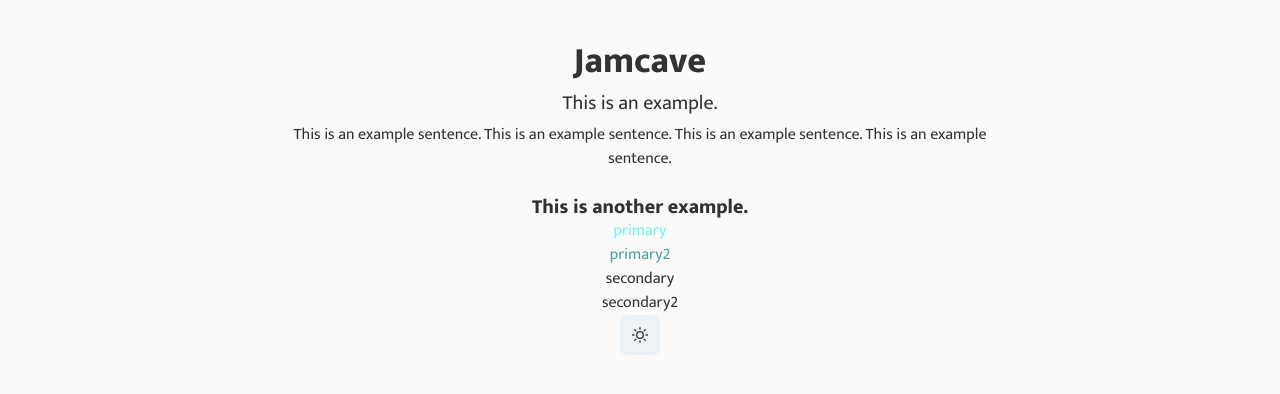
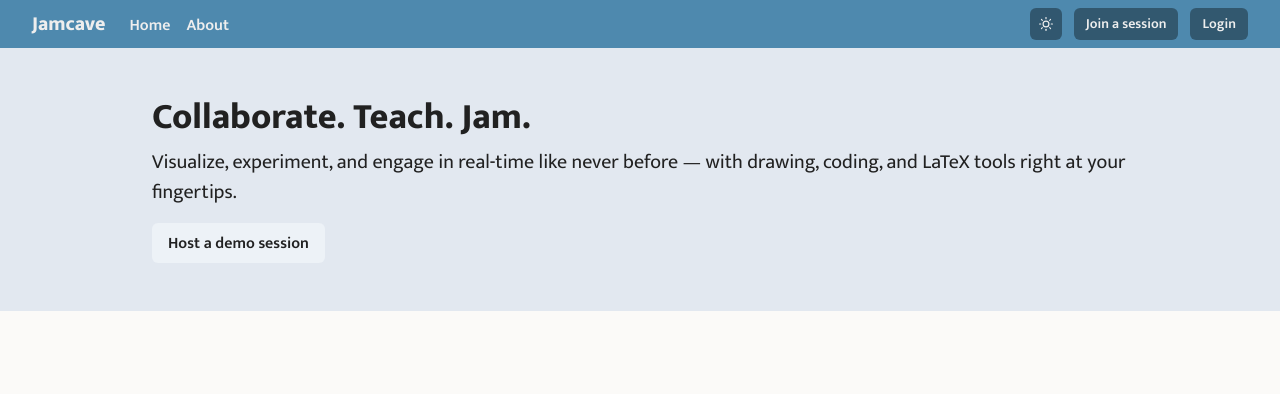
Before and after one commit to linkai101/jamcave, a Next.js app: page / in a window 1280 px wide. Shown: the top 394 px of the page. Built offline with nearby package versions, Linux system fonts and the light colour scheme.

Commit message:
Update homepage, add unfinished canvas

```diff
--- /dev/null
+++ b/components/Navbar.js
@@ -0,0 +1,100 @@
+import React from 'react';
+import NextLink from 'next/link';
+
+import {
+  Container,
+  Flex,
+  Stack,
+  Box,
+  Heading,
+  Image,
+  Button,
+  Link,
+  useColorModeValue,
+} from '@chakra-ui/react';
+import { HamburgerIcon, CloseIcon } from '@chakra-ui/icons';
+
+import ColorModeToggle from '../components/ColorModeToggle';
+
+export default function Navbar({ ...rest }) {
+  const [isOpen, setIsOpen] = React.useState(false);
+  const toggle = () => setIsOpen(!isOpen);
+
+  return (
+    <Box
+      position="sticky" top={0} zIndex={999}
+      bg={useColorModeValue('primary','primary2')} color="text.onPrimary"
+      {...rest}
+    >
+      <Container maxW="container.xl" px={8} py={2}>
+        <Flex as="nav" direction="row" align="center" justify="space-between" wrap="wrap">
+          <Logo mr={2}/>
+          <Toggle toggle={toggle} isOpen={isOpen}/>
+          <Links flex={1} display={{ base: isOpen ? "block" : "none", sm: "block" }}/>
+        </Flex>
+      </Container>
+    </Box>
+  )
+}
+
+function Logo({ ...rest }) {
+  return (
+    <NextLink href="/" passHref>
+      <Link {...rest}>
+        <Heading size="md">Jamcave</Heading>
+      </Link>
+    </NextLink>
+  );
+}
+
+function Links({ ...rest }) {
+  return (
+    <Box {...rest} pl={4} flexBasis={{ base: "100%", sm: "auto" }}>
+      <Flex
+        direction={["column", "row", "row", "row"]}
+        py={[4, 0, 0, 0]}
+      >
+        <Stack flex={1} pt={1}
+          direction="row"
+          justify={["center", "flex-start", "flex-start", "flex-start"]}
+          align="center"
+          spacing={4}
+        >
+          <NextLink href="/" passHref>
+            <Link fontWeight="semibold">Home</Link>
+          </NextLink>
+          <NextLink href="/" passHref>
+            <Link fontWeight="semibold">About</Link>
+          </NextLink>
+        </Stack>
+        <Stack
+          direction="row"
+          justify={["center", "flex-end", "flex-end", "flex-end"]}
+          align="center"
+          spacing={3}
+          pt={[4, 0, 0, 0]}
+        >
+          <ColorModeToggle size="sm" color="text.onPrimary" colorScheme="blackAlpha"/>
+          <Button size="sm" color="text.onPrimary" colorScheme="blackAlpha">
+            Join a session
+          </Button>
+          <Button size="sm" color="text.onPrimary" colorScheme="blackAlpha">
+            Login
+          </Button>
+        </Stack>
+      </Flex>
+    </Box>
+  );
+}
+
+function Toggle(props) {
+  const { toggle, isOpen } = props;
+  return (
+    <Box
+      display={{ base: "block", sm: "none" }} p={2}
+      onClick={toggle}
+    >
+      {isOpen ? <CloseIcon/> : <HamburgerIcon w={5} h={5}/>}
+    </Box>
+  );
+}
--- a/lib/theme.js
+++ b/lib/theme.js
@@ -9,23 +9,29 @@
 const styles = {
   global: props => ({
     body: {
-      color: mode('#323232', '#fbfaf8')(props), // text color (light mode, dark mode)
-      bg: mode('#fbfaf8', '#323232')(props), // background color (light mode, dark mode)
+      color: mode('#212121', '#FBFAF8')(props), // text color (light mode, dark mode)
+      bg: mode('#FBFAF8', '#212121')(props), // background color (light mode, dark mode)
     },
   }),
 };
 
 const colors = {
-  primary: "#66FCF1",
-  primary2: "#45A29E",
-  secondary: "#",
-  secondary2: "#",
-  error: "",
+  primary: "#4E89AE",
+  primary2: "#43658B",
+  secondary: "#F7A440",
+  secondary2: "#F58634",
+  error: "#FF5C58",
   text: {
+    onLight: "#212121",
+    onDark: "#FBFAF8",
     onPrimary: "#EEEEEE",
-    onSecondary : "#EEEEEE",
+    onSecondary : "#212121",
     onError: "#EEEEEE",
   },
+  bg: {
+    light: "#FBFAF8",
+    dark: "#212121",
+  }
 };
 
 const fonts = {
--- a/package.json
+++ b/package.json
@@ -15,6 +15,7 @@
     "framer-motion": "^4.0.0",
     "next": "^11.0.0",
     "react": "17.0.1",
-    "react-dom": "17.0.1"
+    "react-dom": "17.0.1",
+    "roughjs": "^4.4.1"
   }
 }
--- a/pages/_app.js
+++ b/pages/_app.js
@@ -7,7 +7,7 @@
   return (
     <>
       <Head>
-        <title>Title</title>
+        <title>Jamcave</title>
         <link rel="icon" href="/favicon.ico" />
       </Head>
 
--- a/pages/index.js
+++ b/pages/index.js
@@ -2,33 +2,32 @@
 
 import {
   Container,
+  Box,
   Heading,
   Text,
+  Button,
+  useColorModeValue,
 } from '@chakra-ui/react';
 
-import ColorModeToggle from '../components/ColorModeToggle';
+import Navbar from '../components/Navbar';
 
 export default function Home() {
-  return (
-    <Container
-      maxW="container.md" p={8}
-      align="center"
+  return (<>
+    <Navbar/>
+
+    <Box
+      bg={useColorModeValue('gray.200', 'gray.500')}
     >
-      <Heading as="h1" size="xl" my={2}>Jamcave</Heading>
-      <Heading as="h2" size="md" fontWeight="normal" my={2}>
-        This is an example.
-      </Heading>
+      <Container maxW="container.lg"
+        py={12} px={6}
+      >
+        <Heading>Collaborate. Teach. Jam.</Heading>
+        <Text mt={2} fontSize="xl">
+          Visualize, experiment, and engage in real-time like never before — with drawing, coding, and LaTeX tools right at your fingertips.
+        </Text>
 
-      <Text>This is an example sentence. This is an example sentence. This is an example sentence. This is an example sentence.</Text>
-
-      <Heading as="h3" size="md" mt={6}>This is another example.</Heading>
-
-      <Text color="primary">primary</Text>
-      <Text color="primary2">primary2</Text>
-      <Text color="secondary">secondary</Text>
-      <Text color="secondary2">secondary2</Text>
-
-      <ColorModeToggle/>
-    </Container>
-  );
+        <Button mt={4}>Host a demo session</Button>
+      </Container>
+    </Box>
+  </>);
 }
```
Also changed, not shown: pages/session.js (added, +67 -0 lines), 1 other file (tests, documents, lock files or other folders).
